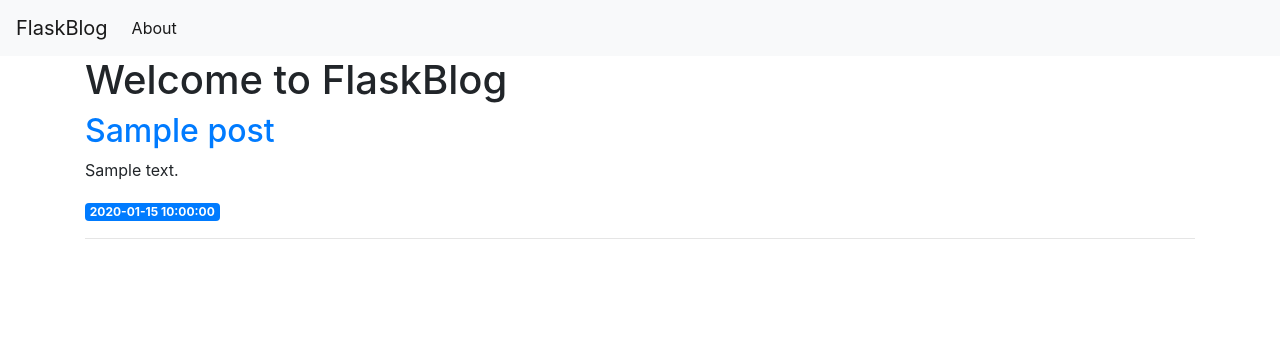
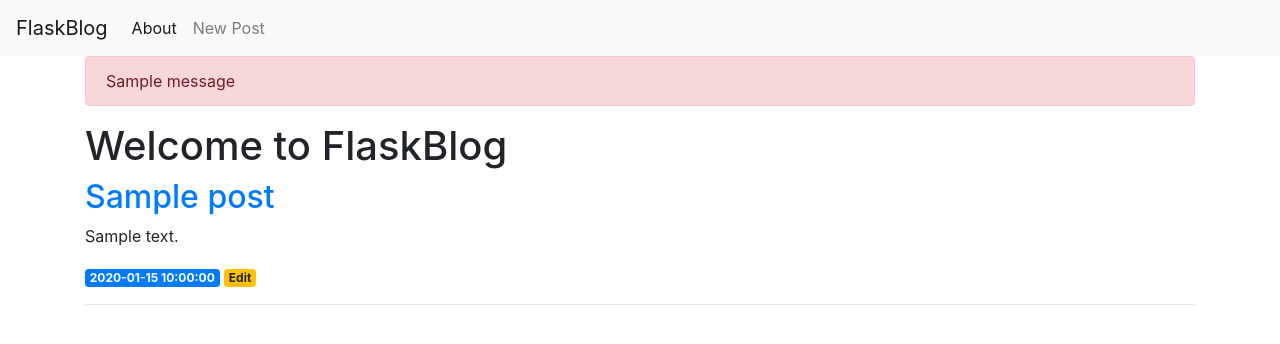
Before and after one commit to f4tal-err0r/flask-class, a Flask app: template templates/index.html in a window 1280 px wide. Shown: the top 344 px of the page. Run offline with Flask 2, Linux system fonts and the light colour scheme; the template is opened without the code that fills it: most values are stand-ins (such as "Sample title", 1, 10 or a date in 2020); one stand-in notice (Sample message) is shown; some libraries are stand-ins or nearby versions.

Commit message:
edit post marker

```diff
--- a/app.py
+++ b/app.py
@@ -1,12 +1,24 @@
-from flask import Flask, render_template
+from flask import Flask, render_template, request, url_for, flash, redirect
+from werkzeug.exceptions import abort
 import sqlite3
 
 app = Flask(__name__)
+
+app.config['SECRET_KEY'] = 'UXy8dZpIdFRTF96qvvtc8NW7Q42y83RR'
 
 def get_db_connection():
     conn = sqlite3.connect('db/blog.db')
     conn.row_factory = sqlite3.Row
     return conn
+
+def get_post(post_id):
+    conn = get_db_connection()
+    post = conn.execute('SELECT * FROM posts WHERE id = ?',
+                        (post_id,)).fetchone()
+    conn.close()
+    if post is None:
+        abort(404)
+    return post
 
 @app.route('/')
 def index():
@@ -15,5 +27,49 @@ def index():
     conn.close()
     return render_template('index.html', posts=posts)
 
+@app.route('/create', methods=('GET', 'POST'))
+def create():
+    if request.method == 'POST':
+        title = request.form['title']
+        content = request.form['content']
+
+        if not title:
+            flash('Title is required!')
+        else:
+            conn = get_db_connection()
+            conn.execute('INSERT INTO posts (title, content) VALUES (?, ?)',
+                         (title, content))
+            conn.commit()
+            conn.close()
+            return redirect(url_for('index'))
+
+    return render_template('create.html')
+
+@app.route('/<int:post_id>')
+def post(post_id):
+    post = get_post(post_id)
+    return render_template('post.html', post=post)
+
+@app.route('/<int:id>/edit', methods=('GET', 'POST'))
+def edit(id):
+    post = get_post(id)
+
+    if request.method == 'POST':
+        title = request.form['title']
+        content = request.form['content']
+
+        if not title:
+            flash('Title is required!')
+        else:
+            conn = get_db_connection()
+            conn.execute('UPDATE posts SET title = ?, content = ?'
+                         ' WHERE id = ?',
+                         (title, content, id))
+            conn.commit()
+            conn.close()
+            return redirect(url_for('index'))
+
+    return render_template('edit.html', post=post)
+
 if __name__ == "__main__":
     app.run(debug=True)
--- a/templates/base.html
+++ b/templates/base.html
@@ -21,10 +21,16 @@
             <li class="nav-item active">
                 <a class="nav-link" href="#">About</a>
             </li>
+            <li class="nav-item">
+              <a class="nav-link" href="{{url_for('create')}}">New Post</a>
+            </li>
             </ul>
         </div>
     </nav>
     <div class="container">
+    {% for message in get_flashed_messages() %}
+      <div class="alert alert-danger">{{ message }}</div>
+    {% endfor %}
         {% block content %} {% endblock %}
     </div>
 
--- a/templates/index.html
+++ b/templates/index.html
@@ -3,11 +3,14 @@
 {% block content %}
     <h1>{% block title %} Welcome to FlaskBlog {% endblock %}</h1>
     {% for post in posts %}
-    <a href="#">
+    <a href="{{ url_for('post', post_id=post['id']) }}">
         <h2>{{ post['title'] }}</h2>
     </a>
         <p>{{ post['content'] }}</p>
     <span class="badge badge-primary">{{ post['created'] }}</span>
+    <a href="{{ url_for('edit', id=post['id']) }}">
+        <span class="badge badge-warning">Edit</span>
+    </a>
     <hr>
 {% endfor %}
 {% endblock %}
```
Also changed, not shown: test/schema.sql (+5 -1 lines).
